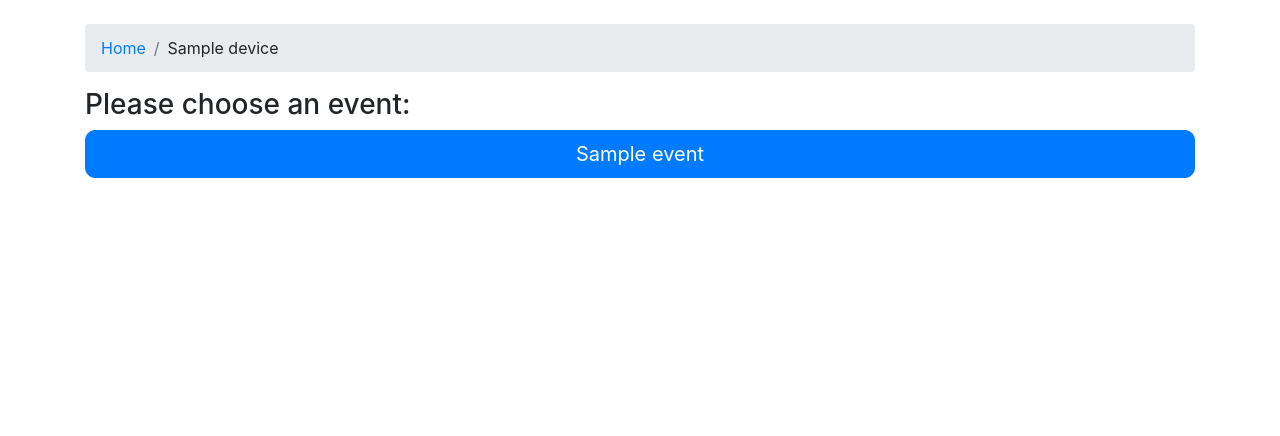
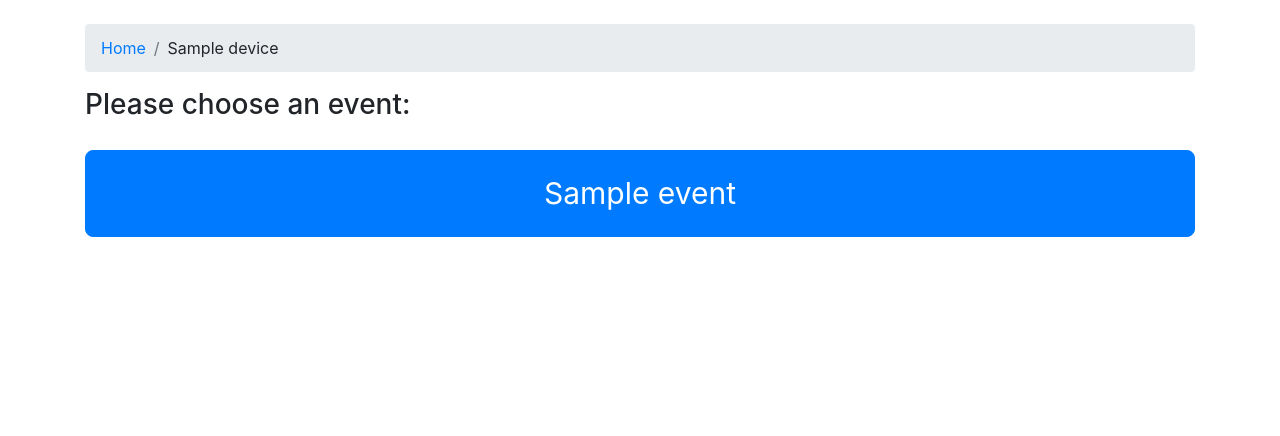
Before and after one commit to biosstation/shiplog, a Django app: page /event/1/ in a window 1280 px wide. Shown: the part 56-492 px from the top of the page. Run offline with Django 3.2, Linux system fonts and the light colour scheme; tables that the repository leaves empty hold one stand-in row (values such as "Sample post"); some libraries are stand-ins or nearby versions.

Commit message:
BIGGER buttons

```diff
--- a/eventcapture/templates/device.html
+++ b/eventcapture/templates/device.html
@@ -4,7 +4,7 @@
 <h3>Please choose a device:</h3>
 <div class="btn-group-vertical w-100">
     {% for child in children.all %}
-    <a href="{% url 'device' device_id=child.id %}" class="btn btn-primary btn-lg btn-block big-btn">{{ child.name }}</a>
+    <a href="{% url 'device' device_id=child.id %}" class="btn btn-primary btn-block btn-xlarge">{{ child.name }}</a>
     {% endfor %}
 </div>
 {% if not children.all %}
--- a/eventcapture/templates/event.html
+++ b/eventcapture/templates/event.html
@@ -6,7 +6,7 @@
 	{% csrf_token %}
 	<div class="btn-group-vertical w-100">
         {% for event in device.events.all %}
-		<button type="submit" name="event" value="{{ event.id }}" class="btn btn-primary btn-lg btn-block big-btn">{{ event.name }}</button>
+		<button type="submit" name="event" value="{{ event.id }}" class="btn btn-primary btn-block btn-xlarge">{{ event.name }}</button>
         {% endfor %}
 	</div>
     <input type="hidden" name="device" value="{{ device.id }}">
--- a/eventcapture/templates/index.html
+++ b/eventcapture/templates/index.html
@@ -5,7 +5,7 @@
 <h3>Please choose a device:</h3>
 <div class="btn-group-vertical w-100">
     {% for device in cruise.devices.all %}
-    <a href="{% url 'device' device_id=device.id %}" class="btn btn-primary btn-lg btn-block big-btn">{{ device.name }}</a>
+    <a href="{% url 'device' device_id=device.id %}" class="btn btn-primary btn-block btn-xlarge">{{ device.name }}</a>
     {% endfor %}
 </div>
 {% else %}
--- a/static/css/style.css
+++ b/static/css/style.css
@@ -1,6 +1,11 @@
-.big-btn {
-    margin-bottom: 10px;
-    border-radius: 10px !important;
+.btn-xlarge {
+    margin-top: 20px;
+    margin-bottom: 20px;
+    padding: 20px 30px         !important;
+    font-size: 30px            !important;
+    -webkit-border-radius: 8px !important;
+       -moz-border-radius: 8px !important;
+            border-radius: 8px !important;
 }
 
 html, body {
```
